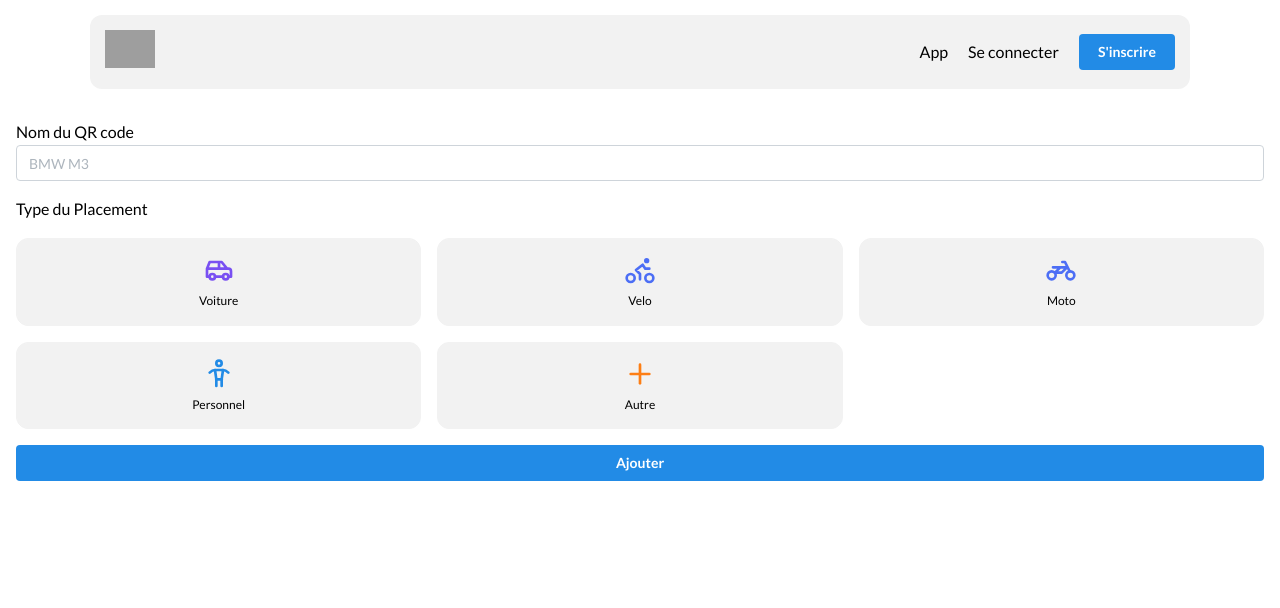
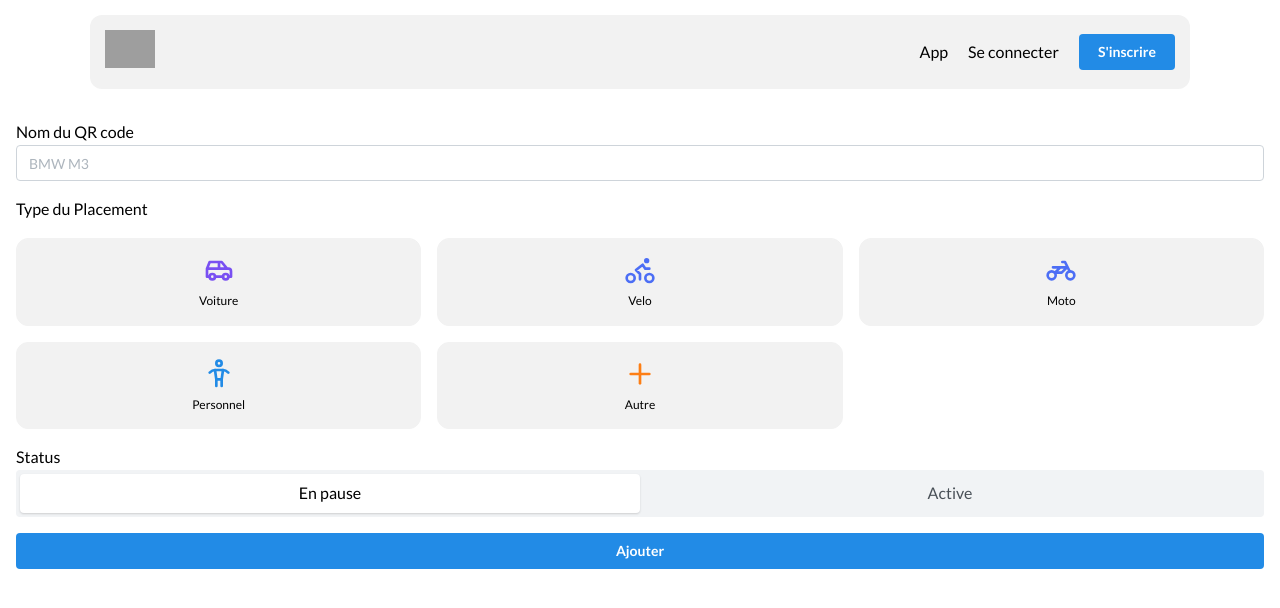
Before and after one commit to AlertnGo/alertngo, a Next.js app: page /mainComponents/addCode in a window 1280 px wide. Shown: the top 608 px of the page. Built offline with nearby package versions, Linux system fonts and the light colour scheme; grey boxes are pictures that could not be loaded.

Commit message:
Update addCode.js and mainCode.js

```diff
--- a/pages/mainComponents/addCode.js
+++ b/pages/mainComponents/addCode.js
@@ -3,7 +3,7 @@ import {
   Text,
   SimpleGrid,
   UnstyledButton,
-  Group,
+  SegmentedControl,
   useMantineTheme,
   Input,
   Space,
@@ -44,10 +44,16 @@ export default function AddCode() {
         <Input placeholder="BMW M3" />
       </Input.Wrapper>
       <Space h="md" />
+
       <Input.Wrapper size="md" label="Type du Placement">
         <SimpleGrid cols={3} mt="md">
           {items}
         </SimpleGrid>
+      </Input.Wrapper>
+      <Space h="md" />
+
+      <Input.Wrapper size="md" label="Status">
+        <SegmentedControl fullWidth size="md" data={["En pause", "Active"]} />
       </Input.Wrapper>
       <Button color="blue" my="md" fullWidth>
         Ajouter
--- a/pages/mainComponents/mainCode.js
+++ b/pages/mainComponents/mainCode.js
@@ -12,7 +12,7 @@ export default function MainCode() {
         <Modal
           opened={opened}
           onClose={close}
-          title=" Ajouter un code"
+          title=" Crer un QR code"
           centered
         >
           <AddCode />
```
